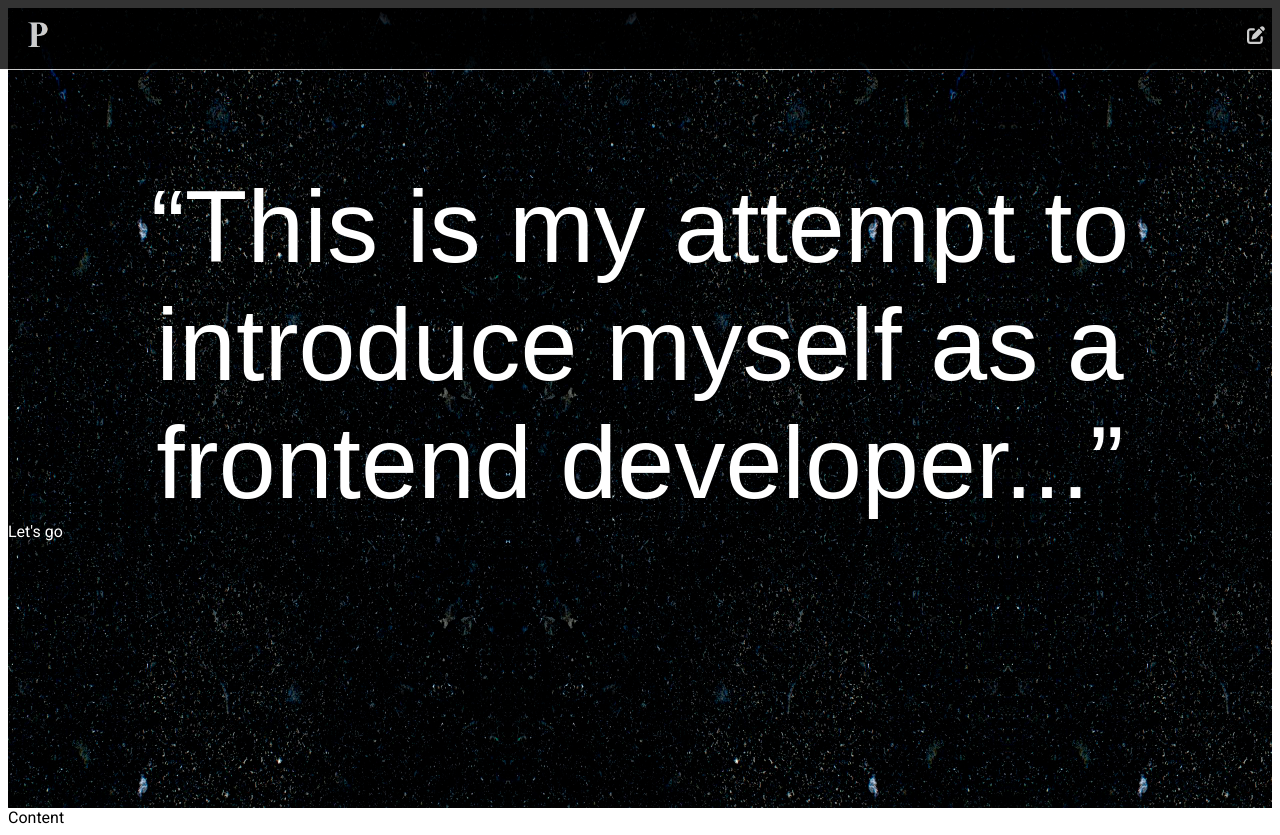
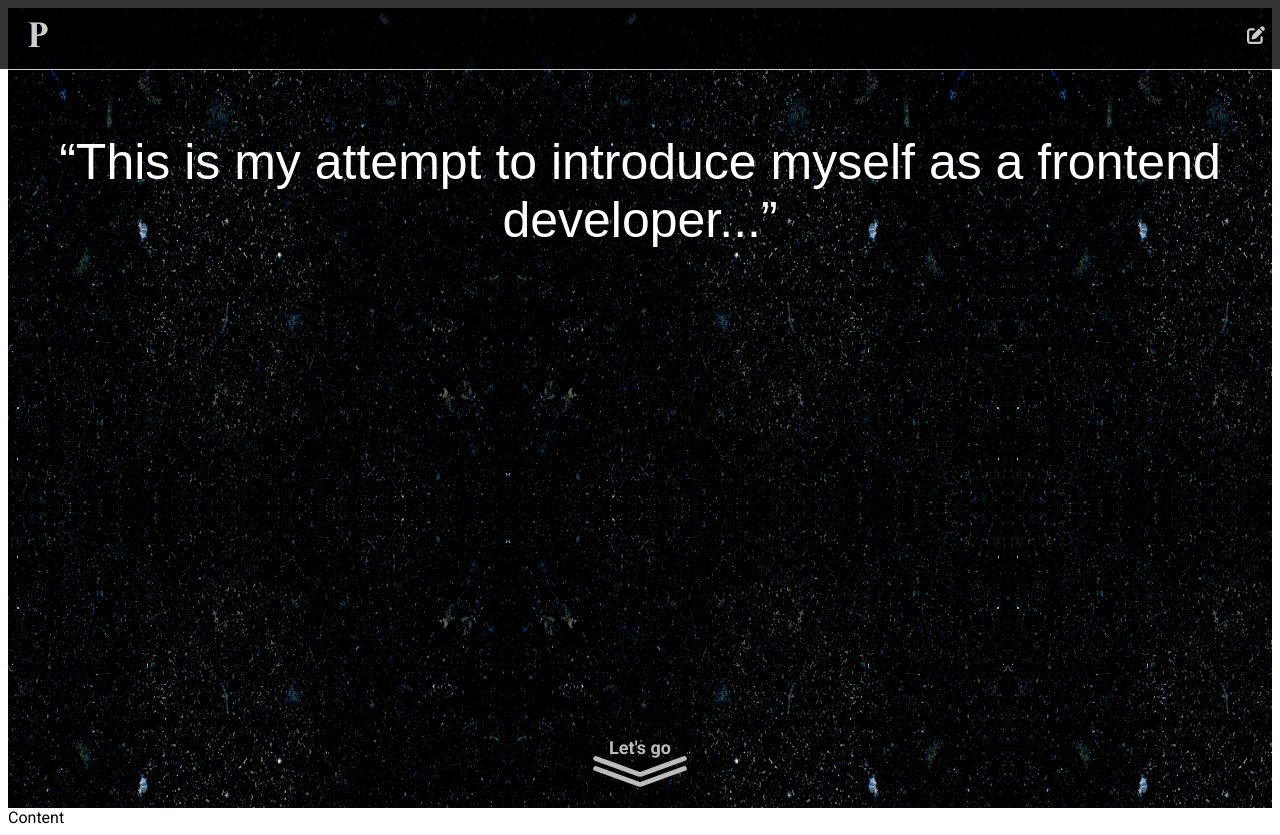
Before and after one commit to Vladyslav-Andrievych/portfolio, a Next.js app: page / in a window 1280 px wide. Built offline with nearby package versions, Linux system fonts and the light colour scheme; a web font is replaced by a local one.

Commit message:
finish Banner section

```diff
--- /dev/null
+++ b/src/components/Banner/ArrowsDown.tsx
@@ -0,0 +1,16 @@
+import styles from './banner.module.scss';
+
+export default function ArrowsDown() {
+  return (
+    <div className={styles.arrowsDown}>
+      <div className={styles.arrow}>
+        <div className={styles.arrowLine}></div>
+        <div className={styles.arrowLine}></div>
+      </div>
+      <div className={styles.arrow}>
+        <div className={styles.arrowLine}></div>
+        <div className={styles.arrowLine}></div>
+      </div>
+    </div>
+  );
+}
--- a/src/components/Banner/Banner.tsx
+++ b/src/components/Banner/Banner.tsx
@@ -1,3 +1,5 @@
+import BannerPrompt from './BannerPrompt';
+
 import styles from './banner.module.scss';
 
 import { whisperRegular } from '@/src/fonts/fonts';
@@ -9,9 +11,7 @@ export default function Banner() {
         &ldquo;This is my attempt to introduce myself as a frontend
         developer...&rdquo;
       </h1>
-      <div className={`${styles.bannerPullDown} ${styles.pullDown}`}>
-        <span className={styles.pullDownText}>Let&apos;s go</span>
-      </div>
+      <BannerPrompt />
     </section>
   );
 }
--- /dev/null
+++ b/src/components/Banner/BannerPrompt.tsx
@@ -0,0 +1,16 @@
+import ArrowsDown from './ArrowsDown';
+
+import styles from './banner.module.scss';
+
+import { robotoBold } from '@/src/fonts/fonts';
+
+export default function BannerPrompt() {
+  return (
+    <div className={styles.prompt}>
+      <span className={`${styles.promptText} ${robotoBold.className}`}>
+        Let&apos;s go
+      </span>
+      <ArrowsDown />
+    </div>
+  );
+}
--- a/src/components/Banner/banner.module.scss
+++ b/src/components/Banner/banner.module.scss
@@ -1,20 +1,57 @@
 .banner {
   height: 100vh;
+  display: flex;
+  flex-direction: column;
   background-image: url('../../../public/images/banner-background.png');
   color: #fff;
+  padding: 0 5px 30px;
 
   &Header {
     text-align: center;
-    font-size: 8vw;
+    font-size: 50px;
     margin: 0;
-    padding-top: 160px;
-  }
-
-  &PullDown {
+    padding-top: 125px;
   }
 }
 
-.pullDown {
-  &pullDownText {
+.prompt {
+  display: flex;
+  flex-direction: column;
+  align-items: center;
+  margin-top: auto;
+
+  &Text {
+    font-size: 18px;
+    color: #bcbcbc;
   }
 }
+
+.arrowsDown {
+  margin-top: 5px;
+
+  .arrow:last-child {
+    margin-top: 5px;
+  }
+}
+
+.arrow {
+  display: flex;
+
+  &Line {
+    width: 50px;
+    height: 5px;
+    background-color: #bcbcbc;
+
+    &:first-child {
+      transform: rotate(20deg) translate(2px);
+      border-top-left-radius: 5px;
+      border-bottom-left-radius: 5px;
+    }
+
+    &:last-child {
+      transform: rotate(-20deg) translate(-2px);
+      border-top-right-radius: 5px;
+      border-bottom-right-radius: 5px;
+    }
+  }
+}
```
